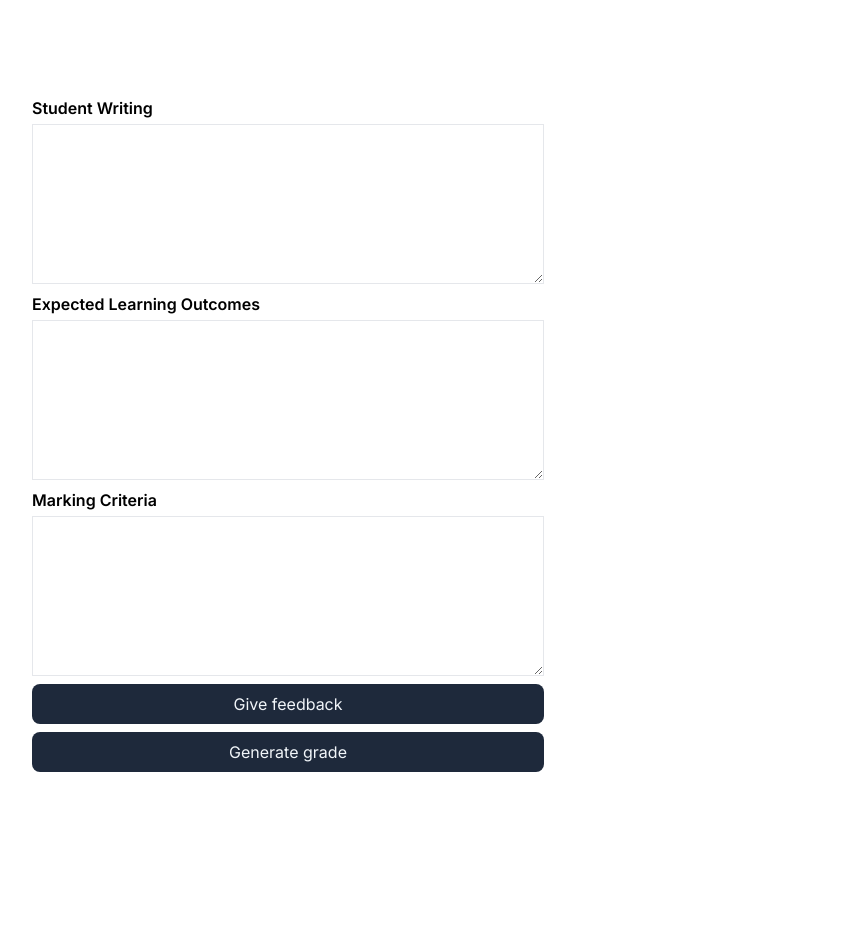
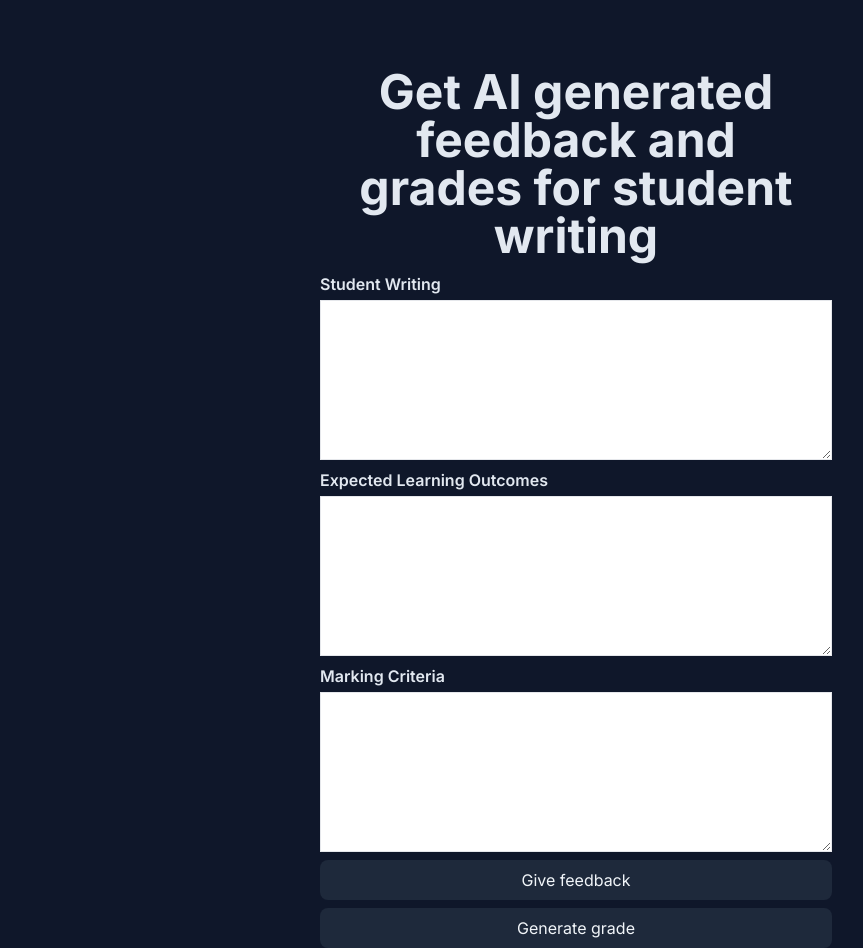
Before and after one commit to Janhavi-Shinde/demo-copilot-for-teachers, a Next.js app: page / in a window 1280 px wide. Shown: the whole page, without its empty margins (64-927 px from the left). Before the commit the page ends 800 px from the top, so only its background shows below. Built offline with nearby package versions, Linux system fonts and the light colour scheme.

Commit message:
added basic style

```diff
--- a/app/page.jsx
+++ b/app/page.jsx
@@ -37,10 +37,15 @@ export default function Chat() {
   // };
 
   return (
-    <section className="max-w-lg ml-24 mt-24">
+    <div className="min-h-screen flex items-center justify-center bg-slate-900">
+    <section className="max-w-lg items-center justify-center mt-14">
+      <h1 className="text-5xl font-bold max-w-xl text-center p-3 text-slate-200">
+        Get AI generated feedback and grades for student writing
+      </h1>
+
       <form className="flex flex-col gap-2" onSubmit={handleSubmit}>
         <div className="flex flex-col">
-          <label htmlFor="studentWriting">Student Writing</label>
+          <label htmlFor="studentWriting" className="text-slate-200">Student Writing</label>
           <textarea
             id="studentWriting"
             value={input}
@@ -49,7 +54,7 @@ export default function Chat() {
           />
         </div>
         <div className="flex flex-col">
-          <label htmlFor="learningOutcomes">Expected Learning Outcomes</label>
+          <label htmlFor="learningOutcomes" className="text-slate-200">Expected Learning Outcomes</label>
           <textarea
             id="learningOutcomes"
             value={learningOutcomes}
@@ -58,7 +63,7 @@ export default function Chat() {
           />
         </div>
         <div className="flex flex-col">
-          <label htmlFor="markingCriteria">Marking Criteria</label>
+          <label htmlFor="markingCriteria" className="text-slate-200">Marking Criteria</label>
           <textarea
             id="markingCriteria"
             value={markingCriteria}
@@ -69,13 +74,15 @@ export default function Chat() {
         <button id="giveFeedback" onClick={handleButton(setPrompt, 'feedback')}>{(isLoading && onclick) ? "Loading..." : "Give feedback"}</button>
         <button id="generateGrade" onClick={handleButton(setPrompt, 'grade')}>{isLoading && onclick ? "Loading..." : "Generate grade"}</button>
       </form>
+
       {responseFromServer && (
-        <div className="mt-6">
+        <div className="mt-6 text-slate-200">
           {responseFromServer}
         </div>
       )
       }
     </section>
+  </div>
   );
 }
 
```
